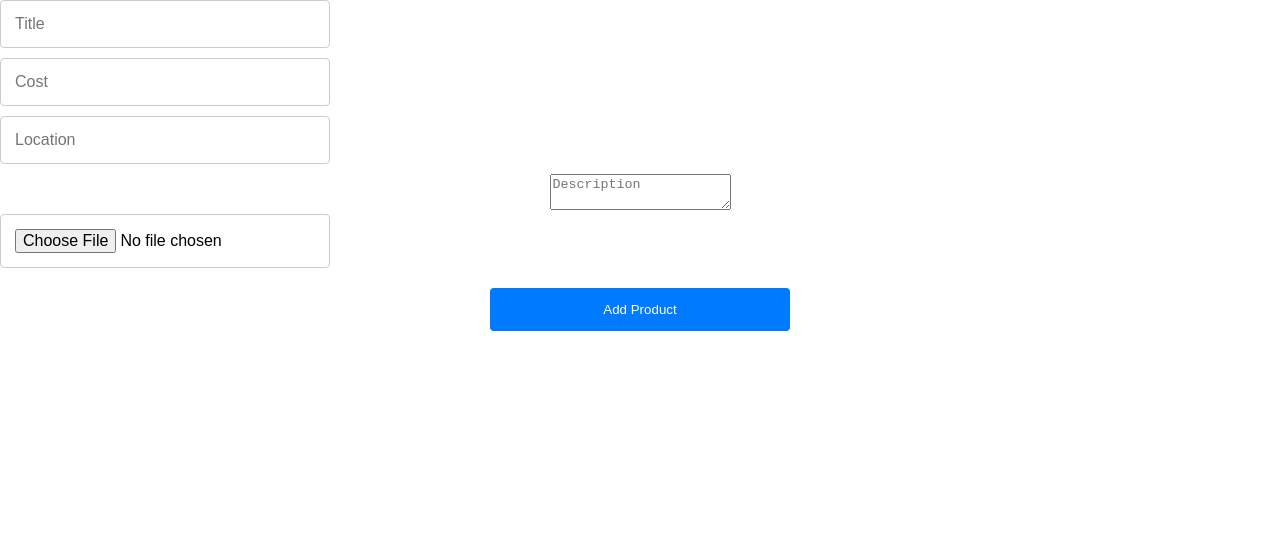
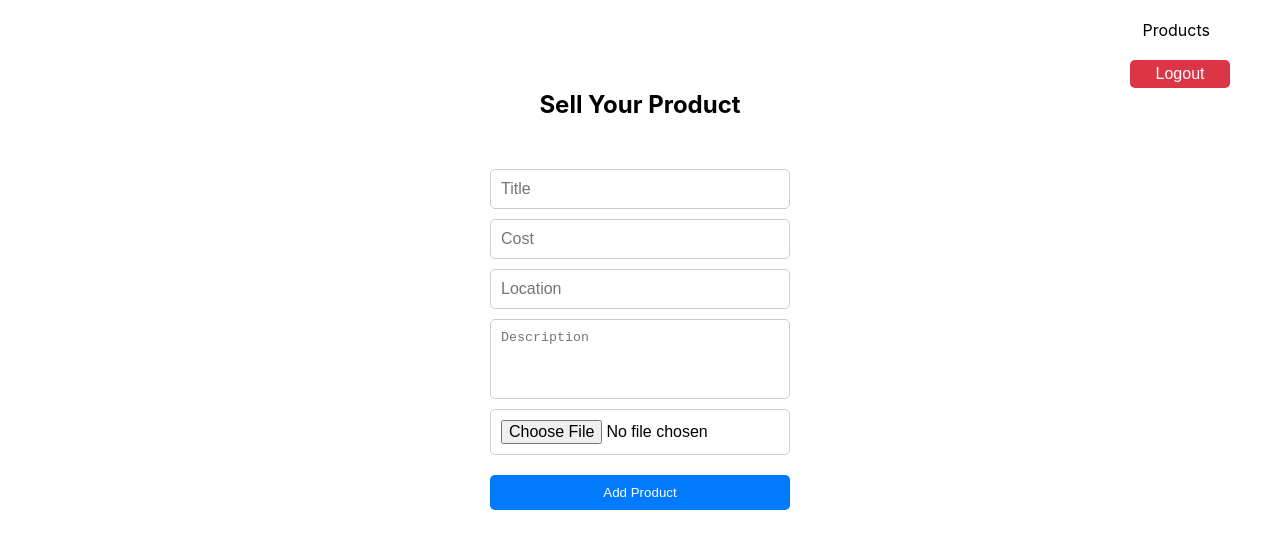
Before and after one commit to nchalla5/BookMart, a React (Create React App) app in the folder frontend/: page /sell in a window 1280 px wide. Shown: the top 548 px of the page. Built offline with nearby package versions, Linux system fonts and the light colour scheme.

Commit message:
Sell Product UI screen modified

```diff
--- /dev/null
+++ b/frontend/src/Components/SellProduct.css
@@ -0,0 +1,92 @@
+.sell-product-container {
+    display: flex;
+    flex-direction: column;
+    align-items: center;
+    justify-content: center;
+    padding: 20px;
+    margin-top: 50px; /* Adjust as needed for vertical alignment */
+  }
+
+  .sell-header {
+    margin-bottom: 30px; /* Increased space between header and form */
+  }
+
+  .sell-form {
+    display: flex;
+    flex-direction: column;
+    width: 100%;
+    max-width: 400px; /* Adjust the width as needed */
+    align-items: center; /* Add this line to ensure alignment */
+  }
+
+  .sell-form input[type="text"],
+  .sell-form input[type="file"],
+  .sell-form textarea {
+    width: calc(100% - 20px); /* Adjust width to account for padding */
+    margin-bottom: 10px;
+    padding: 10px;
+    border-radius: 5px;
+    border: 1px solid #ccc;
+    box-sizing: border-box; /* Ensure padding doesn't affect width */
+  }
+
+  .sell-form textarea {
+    width: 75%;
+    height: 80px; /* Or any other height as needed */
+    resize: none; /* Optional: prevent resizing */
+  }
+
+  .sell-form button {
+    padding: 10px 20px;
+    background-color: #007bff;
+    color: white;
+    border: none;
+    border-radius: 5px;
+    cursor: pointer;
+    width: calc(100% - 40px); /* Match input width accounting for padding */
+    box-sizing: border-box; /* Ensure padding doesn't affect width */
+    margin-top: 10px; /* Consistent spacing above the button */
+  }
+
+  .sell-form button:hover {
+    background-color: #0056b3;
+  }
+
+  .top-nav {
+    display: flex;
+    justify-content: flex-end;
+    align-items: center;
+    position: absolute;
+    top: 0;
+    right: 0;
+    padding: 10px;
+  }
+
+  .nav-link{
+    margin-left: 10px;
+    text-decoration: none;
+    /* color: #007bff; */
+    background: none;
+    border: none;
+    cursor: pointer;
+    font-size: 1rem;
+    color: black;
+    padding: 10px 60px;
+  }
+
+  .logout-button {
+    margin-left: 10px;
+    text-decoration: none;
+    background: none;
+    border: none;
+    cursor: pointer;
+    font-size: 1rem;
+    color: white;
+    background-color: #dc3545;
+    padding: 5px 10px;
+    border-radius: 5px;/* You can adjust the font size as needed */
+  }
+
+  .logout-button:hover {
+    background-color: #c82333;
+  }
--- a/frontend/src/Components/SellProduct.jsx
+++ b/frontend/src/Components/SellProduct.jsx
@@ -1,5 +1,6 @@
 import React, { useState } from 'react';
-import { useNavigate } from 'react-router-dom';
+import { useNavigate, Link } from 'react-router-dom';
+import './SellProduct.css';
 
 const SellProduct = () => {
 const [product, setProduct] = useState({
@@ -24,6 +25,11 @@ setProduct({
     ...product,
     image: e.target.files[0],
 });
+};
+
+const handleLogout = () => {
+    localStorage.removeItem('token'); // Remove the token
+    navigate('/'); // Redirect to login page
 };
 
 const endpoint = "http://localhost:8080";
@@ -55,7 +61,15 @@ try {
 };
 
 return (
-<form onSubmit={handleSubmit}>
+     <div className="sell-product-container">
+       <header className="sell-header">
+      <h2>Sell Your Product</h2>
+      <div className="top-nav">
+        <Link to="/home" className="nav-link">Products</Link>
+        <button onClick={handleLogout} className="logout-button">Logout</button>
+      </div>
+    </header>
+      <form onSubmit={handleSubmit} className="sell-form">
         <input
           type="text"
           name="title"
@@ -95,6 +109,7 @@ return (
     />
     <button type="submit">Add Product</button>
 </form>
+</div>
   );
 };
 
```
Lines whose indentation alone changed are shown as unchanged.
